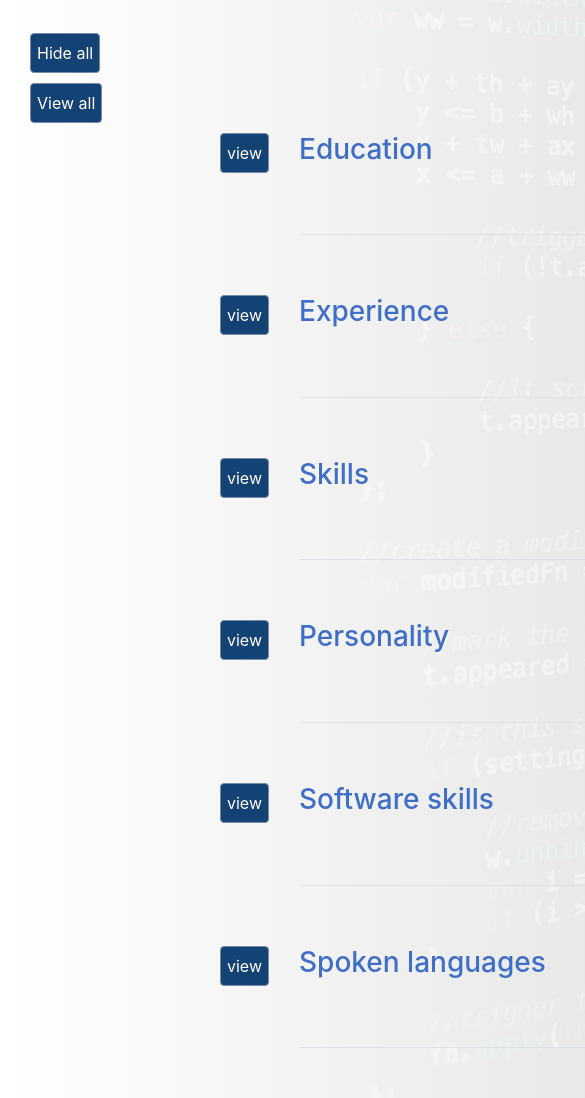
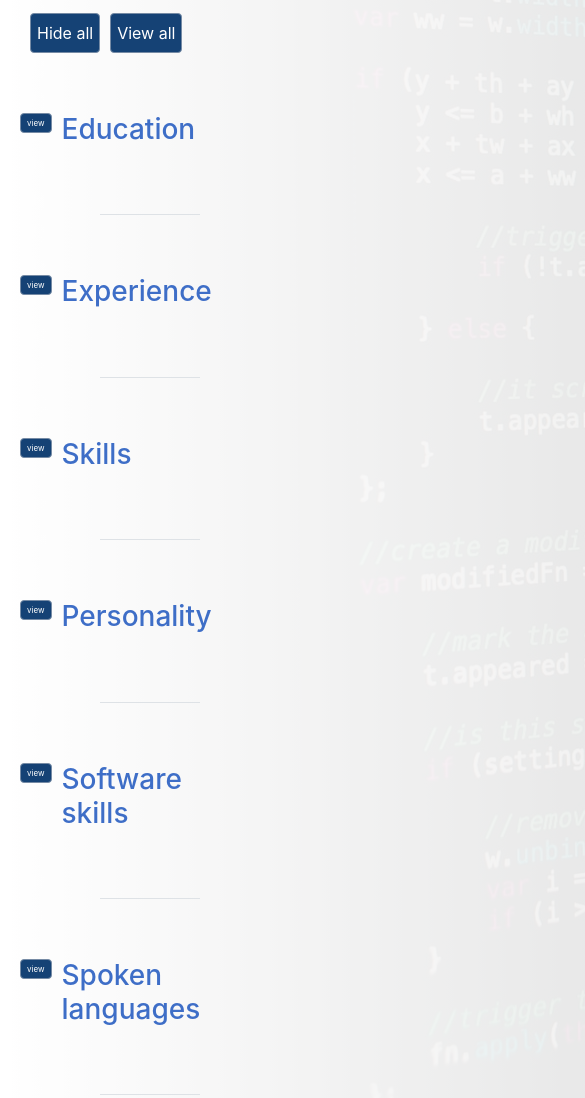
Before and after one commit to Robin-Neuman/assignment-2-javascript2, a website: page project/index.html in a window 390 px wide. Shown: the part 691-1789 px from the top of the page, 585 px wide, since content can reach past the window. Drawn offline with nearby package versions, Linux system fonts and the light colour scheme.

Commit message:
made more responsive

```diff
--- a/project/css/sass.scss
+++ b/project/css/sass.scss
@@ -61,13 +61,31 @@ $border: #768BA5;
     }
 }
 
+@keyframes opacityFromRight {
+    0% {
+        opacity: 0.3;
+    }
+    25%{
+        opacity: 0.35;
+    }
+    50%{
+        opacity: 0.4;
+    }
+    75%{
+        opacity: 0.6;
+    }
+    100%{
+        opacity: 0.9;
+    }
+}
+
 @mixin btnColor {
     color: $white;
                 background-color: $deepblue;
                 border: 1px solid $border;
                 font-size: 1em;
                 margin-top: 10px;
-                margin-right: 30px;
+                margin-right: 10px;
                 border-radius: 4px;
 }
 @mixin btnColorHover {
@@ -105,9 +123,10 @@ table{
 }
 #affectAll{
     animation: 1s ease-out slideInFromLeft, 1s linear opacityFromLeft;
-    margin-top: 50px;
+    display: flex;
+    margin-top: 30px;
     margin-left: 30px;
-    margin-bottom: -50px;
+
     .allBtn{
         height: 2.5em;
 
@@ -231,11 +250,19 @@ table{
 
     }
     #personSkillset{
-        margin-left: 0px;
         display: unset;
+        font-size: 0.6em;
+        #personSkillsetRow1{
+            margin-left: 100px;
+        }
         #personSkillsetRow2{
-            animation: 1s ease-out makeOneCol, 1s linear opacityFromLeft;
+            margin-left: 100px;
+            animation: 1s ease-out makeOneCol, 1s linear opacityFromRight;
         }
+    }
+    .skillsetDiv{
+        margin-right: 10px;
+        width: 100px;
     }
     #projects{
         margin-left: 10px;
```
Also changed, not shown: project/css/sass.css, 1 other file.
